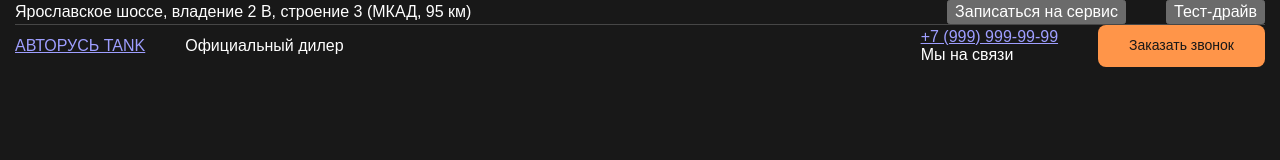
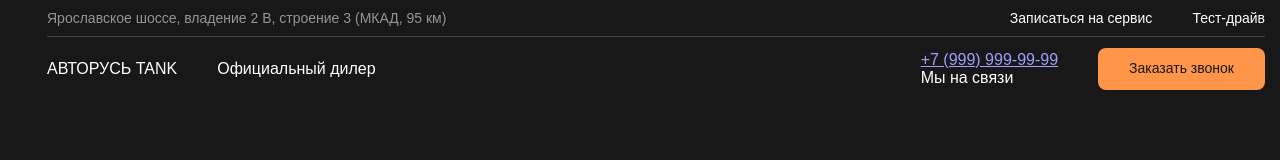
Before and after one commit to AlexanderKoldin/tank-landing, a website built with Vite: page index.html in a window 1280 px wide. Built offline with nearby package versions, Linux system fonts and the light colour scheme; files whose address does not match are found by name.

Commit message:
feat: restructure header with logo column

```diff
--- a/index.html
+++ b/index.html
@@ -9,7 +9,9 @@
   </head>
   <body>
     <header class="header">
-      <div class="container">
+      <div class="container header__inner">
+        <a href="/" class="header__logo"><!-- img: логотип, alt="Авторусь Tank — на главную" --></a>
+        <div class="header__content">
           <div class="header__top">
             <address class="header__address">
               <!-- icon: map-pin -->
@@ -29,11 +31,7 @@
           </div>
 
           <div class="header__bottom">
-          <a href="/" class="header__logo">
-            <!-- img: логотип -->
-            <span class="header__logo-text">АВТОРУСЬ TANK</span>
-          </a>
-
+            <p class="header__brand">АВТОРУСЬ TANK</p>
             <p class="header__tagline">Официальный дилер</p>
 
             <div class="header__contacts">
@@ -47,6 +45,7 @@
             </button>
           </div>
         </div>
+      </div>
     </header>
   </body>
 </html>
--- a/src/styles/blocks/_header.scss
+++ b/src/styles/blocks/_header.scss
@@ -1,12 +1,25 @@
+.header__inner {
+  display: flex;
+  align-items: center;
+  gap: 32px;
+}
+
+.header__content {
+  flex-grow: 1;
+}
+
 .header__top {
   display: flex;
   align-items: center;
   justify-content: space-between;
   border-block-end: 1px solid var(--color-border);
+  padding-block: 10px;
 }
 
 .header__address {
   font-style: normal;
+  font-size: 14px;
+  color: var(--color-text-muted);
 }
 
 .header__actions {
@@ -14,10 +27,20 @@
   gap: 40px;
 }
 
+.header__action {
+  padding: 0;
+  border: none;
+  background: none;
+  font-family: var(--font-main);
+  font-size: 14px;
+  cursor: pointer;
+}
+
 .header__bottom {
   display: flex;
   align-items: center;
   gap: 40px;
+  padding-block: 11px 20px;
 }
 
 .header__contacts {
```
Lines whose indentation alone changed are shown as unchanged.
